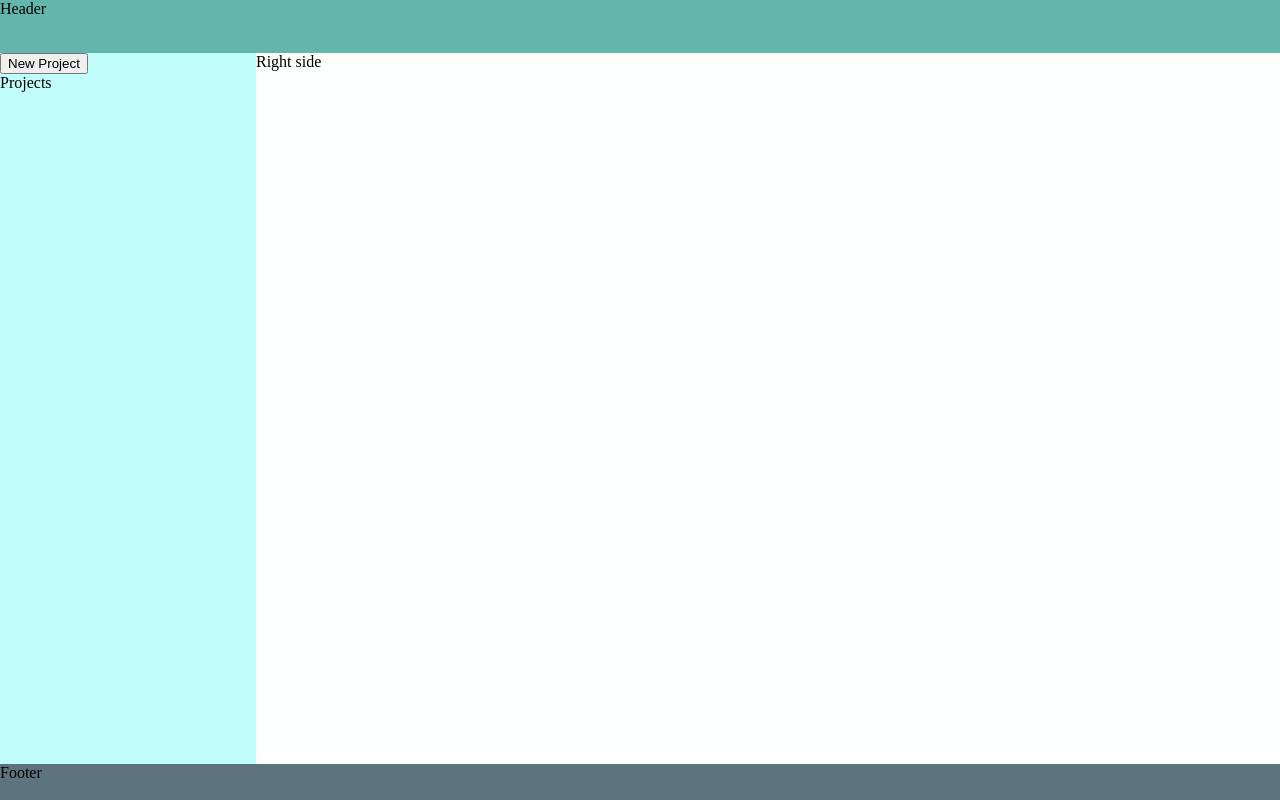
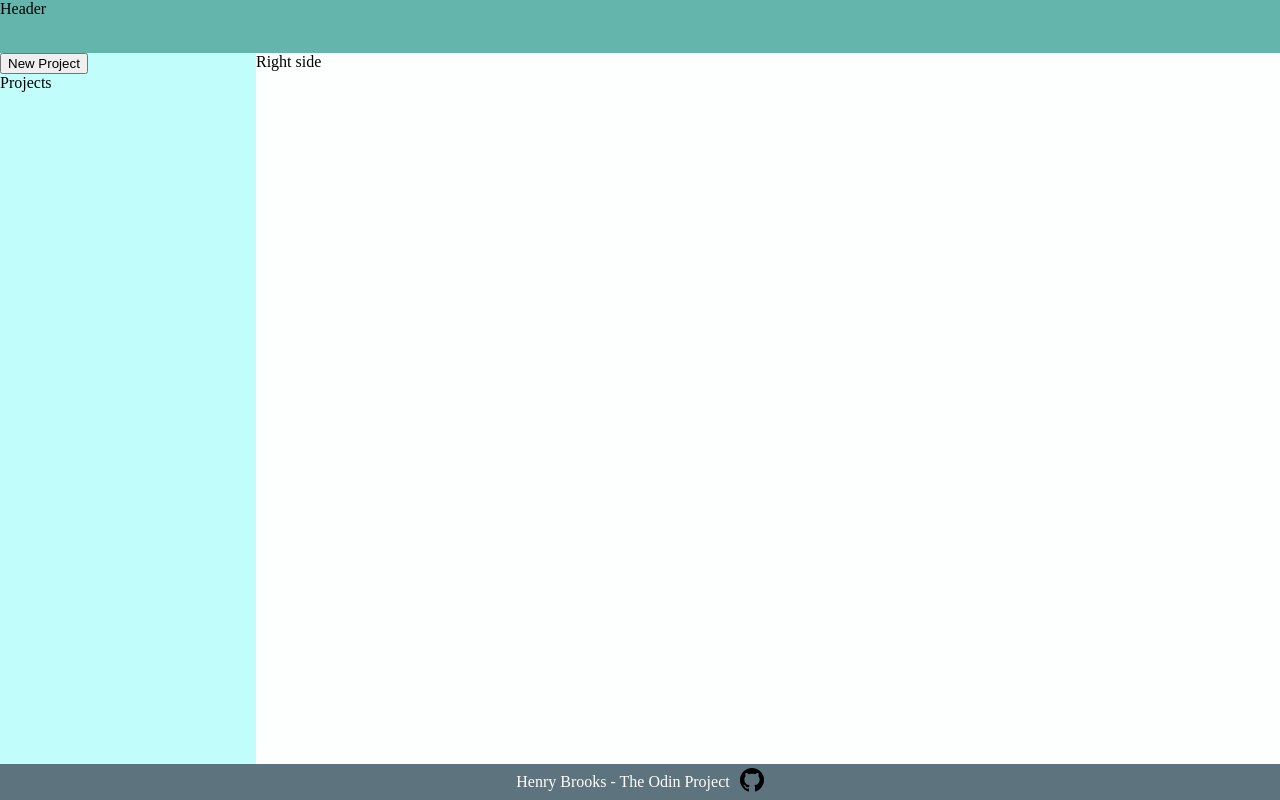
Before and after one commit to purgz/todo-project, a website built with webpack: page src/templates/main.html in a window 1280 px wide. Built offline with nearby package versions, Linux system fonts and the light colour scheme.

Commit message:
added footer contents

```diff
--- a/src/css/style.css
+++ b/src/css/style.css
@@ -23,10 +23,7 @@ header{
     background-color: var(--green-sheen);
     height: 60px;
 }
-footer{
-    background-color: var(--cadet);
-    height: 40px;
-}
+
 
 .content{
     display: flex;
@@ -98,3 +95,20 @@ footer{
 ul{
     list-style: none;
 }
+
+#footer{
+    background-color: var(--cadet);
+    height: 40px;
+    display: flex;
+    align-items: center;
+    justify-content: center;
+    gap: 10px;
+    color: white;
+}
+
+.gh-icon{
+    transition: ease-in-out 300ms;
+}
+.gh-icon:hover{
+    transform: rotate(360deg);
+}
--- a/src/modules/Dom.js
+++ b/src/modules/Dom.js
@@ -1,5 +1,6 @@
 import TodoItem from "./todoItem";
-import Project from "./Project"
+import Project from "./Project";
+import GHIcon from "../images/Icon.svg";
 
 export default class Dom{
     //static var - temporary for storing projects
@@ -8,12 +9,20 @@ export default class Dom{
     static currentTask;
 
     static loadHome(){
+        Dom.loadFooter();
         Dom.loadSideBar();
         Dom.loadNewProjectModal();
         Dom.NewTodoModal();
         Dom.UpdateTodoModal();
         Dom.newProjectEventListeners();
+    }
 
+    static loadFooter(){
+        const footerIcon = document.querySelector("#github-link");
+        const icon = new Image();
+        icon.src = GHIcon;
+        icon.classList.add("gh-icon");
+        footerIcon.appendChild(icon)
     }
 
     static loadSideBar(){
@@ -28,8 +37,6 @@ export default class Dom{
         </div>
         `
     }
-
-
 
     static loadNewProjectModal(){
         const body = document.querySelector("body");
--- a/src/templates/main.html
+++ b/src/templates/main.html
@@ -18,6 +18,9 @@
         </div>
     </div>
 
-    <footer>Footer</footer>
+    <footer id = "footer">
+        Henry Brooks - The Odin Project
+        <a href="https://github.com/purgz/todo-project" id="github-link"></a>
+    </footer>
 </body>
 </html>
--- a/webpack.config.js
+++ b/webpack.config.js
@@ -20,6 +20,10 @@ module.exports = {
                 test: /\.css$/i,
                 use: ["style-loader","css-loader"],
             },
+            {
+                test: /\.(png|svg|jpg|jpeg|gif)$/i,
+                type: 'asset/resource',
+            },
         ],
     },
     devServer: {
```
Also changed, not shown: src/images/Icon.svg (added).
